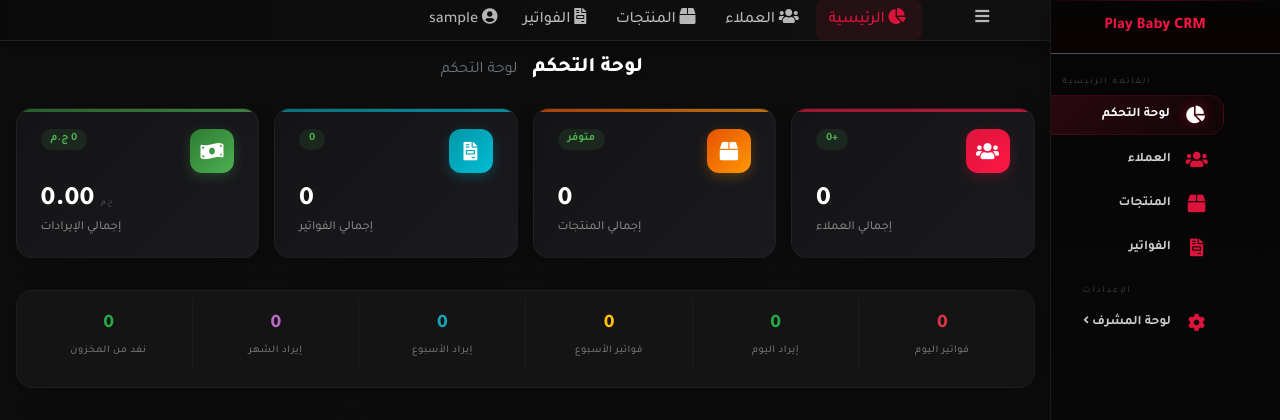
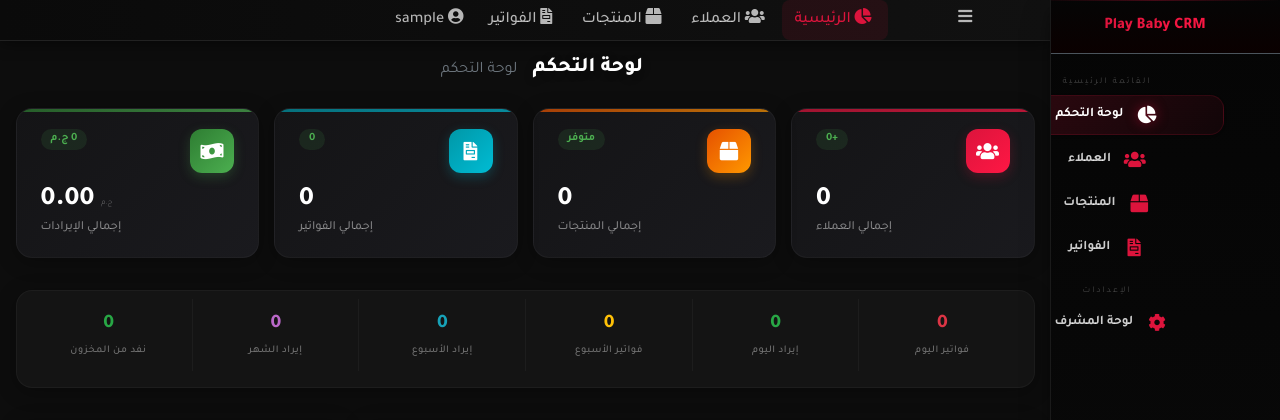
Before and after one commit to play-baby/playbaby-crm, a Django app: page / in a window 1280 px wide. Shown: the top 420 px of the page. Run offline with Django 5.2, Linux system fonts and the light colour scheme; the visitor is signed in with stand-in values (Sample User, id 1); data comes from the database, SQL or seed files in the repository; data that the repository does not hold is empty; some libraries are stand-ins or nearby versions.

Commit message:
fix: sidebar collapse space, alignment, toggle button width

```diff
--- a/templates/base.html
+++ b/templates/base.html
@@ -34,7 +34,8 @@
     }
     .sidebar-collapse .content-wrapper,
     .sidebar-collapse .main-footer,
-    .sidebar-collapse .main-header { margin-right: 4.6rem !important; }
+    .sidebar-collapse .main-header { margin-right: 0 !important; }
+    .sidebar-collapse .main-sidebar { z-index: 1040; }
 
     /* ===== MOBILE RESPONSIVE (TABLETS) ===== */
     @media (max-width: 991.98px) {
@@ -136,19 +137,19 @@
     .nav-sidebar .nav-link {
       display: flex !important;
       align-items: center !important;
-      justify-content: flex-start !important;
+      justify-content: center !important;
       flex-direction: row;
-      padding: 0.6rem 0.7rem !important;
+      padding: 0.6rem 0.5rem 0.6rem 0.8rem !important;
       margin: 2px 8px;
       border-radius: 14px;
-      gap: 12px;
+      gap: 10px;
       transition: all 0.3s ease;
       position: relative;
       overflow: hidden;
     }
     .nav-sidebar .nav-link:hover {
       background: rgba(220,20,60,0.08) !important;
-      transform: translateX(-2px);
+      transform: translateX(-3px);
     }
     .nav-sidebar .nav-link.active {
       background: linear-gradient(135deg, rgba(220,20,60,0.2), rgba(255,23,68,0.05)) !important;
@@ -174,17 +175,25 @@
       color: rgba(255,255,255,0.8);
     }
     .nav-link.active p { color: #fff; }
-    .sidebar-collapse .main-sidebar { width: 4.6rem; }
+    .sidebar-collapse .main-sidebar { width: 4.6rem; z-index: 1040; }
     .sidebar-collapse .nav-sidebar .nav-link {
       padding: 0.7rem 0 !important;
       flex-direction: column;
       justify-content: center !important;
+      margin: 2px 4px;
     }
     .sidebar-collapse .brand-text,
     .sidebar-collapse .nav-sidebar .nav-header,
     .sidebar-collapse .nav-sidebar .nav-link p,
     .sidebar-collapse .nav-treeview { display: none; }
     .sidebar-collapse .nav-sidebar .nav-link .nav-icon { font-size: 1.3rem; width: auto !important; }
+
+    /* Toggle button matches collapsed sidebar width */
+    .main-header .navbar-nav:first-child .nav-item:first-child .nav-link {
+      width: 4.6rem;
+      text-align: center;
+      padding: 0.5rem 0 !important;
+    }
 
     /* Treeview fixes */
     .nav-sidebar .nav-treeview {
```
